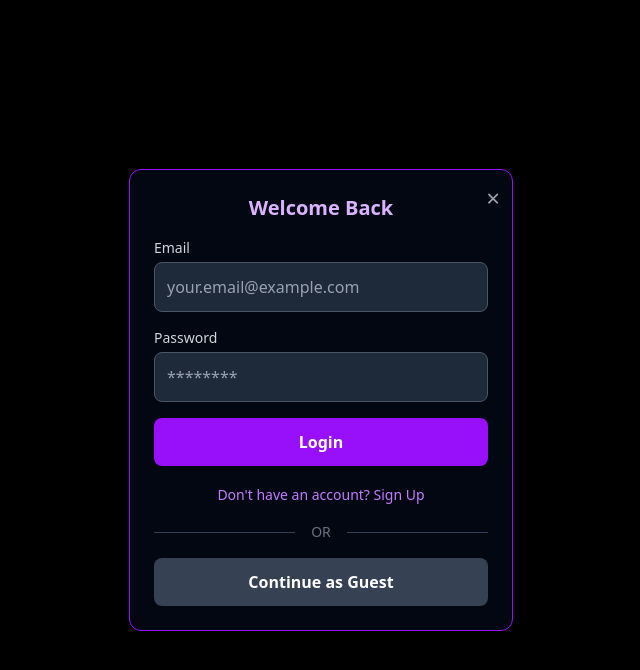
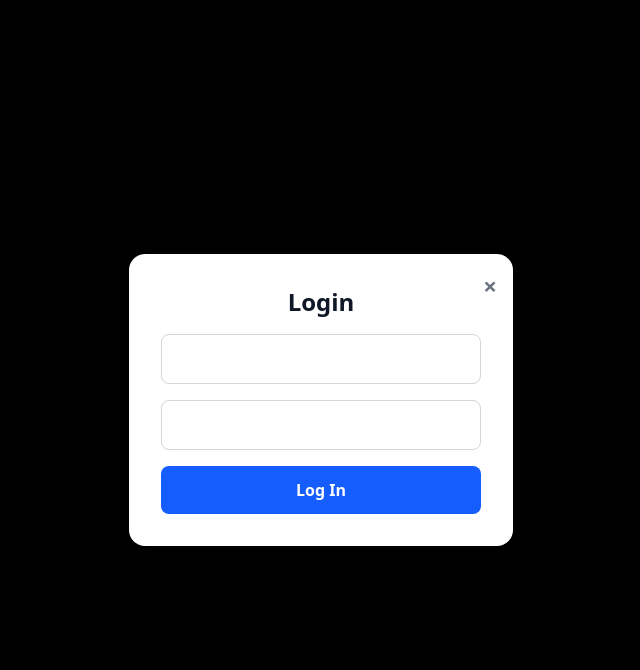
Before and after one commit to kriti-divyansha/QuizBotix, a React (Vite) app in the folder frontend/: page / in a window 1280 px wide. Both pictures are taken after a click on the button "Login". Shown: the top 670 px of the page, without its empty margins (319-959 px from the left). Built offline with nearby package versions, Linux system fonts and the light colour scheme.

Commit message:
Update Home.jsx

```diff
--- a/frontend/src/pages/Home.jsx
+++ b/frontend/src/pages/Home.jsx
@@ -1,7 +1,106 @@
 import React, { useState, useEffect, useCallback } from 'react';
 import { useLocation, useNavigate } from 'react-router-dom';
-import LoginModal from './login';
-import ProfileSidePanel from './ProfileSidePanel';
+
+// FIX: Integrated LoginModal component to make the app self-contained.
+const LoginModal = ({ onLoginSuccess, onClose }) => {
+  const [email, setEmail] = useState('');
+  const [password, setPassword] = useState('');
+  const [error, setError] = useState(null);
+
+  const handleLogin = (e) => {
+    e.preventDefault();
+    if (!email || !password) {
+      setError('Email and password are required.');
+      return;
+    }
+    setError(null);
+    // Simulate a successful login
+    const user = { email: email.toLowerCase(), name: 'QuizPlayer' };
+    localStorage.setItem('loggedInUser', JSON.stringify(user));
+    onLoginSuccess(user);
+  };
+
+  return (
+    <div className="fixed inset-0 bg-black bg-opacity-75 flex items-center justify-center z-50">
+      <div className="bg-white p-8 rounded-2xl shadow-xl max-w-sm w-full relative">
+        <button onClick={onClose} className="absolute top-4 right-4 text-gray-500 hover:text-gray-800 text-2xl font-bold transition">
+          &times;
+        </button>
+        <h2 className="text-2xl font-bold text-gray-900 mb-4 text-center">Login</h2>
+        <form onSubmit={handleLogin} className="space-y-4">
+          <input
+            type="email"
+            value={email}
+            onChange={(e) => setEmail(e.target.value)}
+            placeholder="Email"
+            className="w-full p-3 rounded-lg border border-gray-300 focus:outline-none focus:ring-2 focus:ring-indigo-500"
+          />
+          <input
+            type="password"
+            value={password}
+            onChange={(e) => setPassword(e.target.value)}
+            placeholder="Password"
+            className="w-full p-3 rounded-lg border border-gray-300 focus:outline-none focus:ring-2 focus:ring-indigo-500"
+          />
+          {error && <p className="text-red-500 text-sm text-center">{error}</p>}
+          <button
+            type="submit"
+            className="w-full bg-blue-600 hover:bg-blue-800 transition py-3 rounded-lg text-white font-semibold"
+          >
+            Log In
+          </button>
+        </form>
+      </div>
+    </div>
+  );
+};
+
+// FIX: Integrated ProfileSidePanel component to make the app self-contained.
+const ProfileSidePanel = ({ isOpen, onClose, user, quizHistory }) => {
+  if (!isOpen) return null;
+
+  return (
+    <div className="fixed inset-0 z-40">
+      <div onClick={onClose} className="absolute inset-0 bg-black bg-opacity-50"></div>
+      <div className="fixed top-0 right-0 h-full w-80 bg-gray-900 text-white shadow-lg transform transition-transform duration-300 ease-in-out">
+        <div className="flex justify-between items-center p-6 border-b border-gray-700">
+          <h2 className="text-2xl font-bold">Profile</h2>
+          <button onClick={onClose} className="text-gray-400 hover:text-white text-3xl font-bold">
+            &times;
+          </button>
+        </div>
+        <div className="p-6">
+          {user && (
+            <div className="mb-6">
+              <h3 className="text-lg font-semibold text-indigo-300">Welcome, {user.name || 'Guest'}!</h3>
+              <p className="text-sm text-gray-400">{user.email}</p>
+            </div>
+          )}
+          <div>
+            <h3 className="text-xl font-semibold mb-4 border-b pb-2 border-gray-700 text-indigo-300">Quiz History</h3>
+            {quizHistory.length > 0 ? (
+              <ul className="space-y-4">
+                {quizHistory.map((quiz, index) => (
+                  <li key={index} className="bg-gray-800 p-4 rounded-lg shadow-inner flex justify-between items-center">
+                    <div>
+                      <p className="font-medium text-lg">{quiz.topic}</p>
+                      <p className="text-sm text-gray-400">Score: {quiz.score}/{quiz.totalQuestions}</p>
+                    </div>
+                    <span className={`text-sm font-semibold px-2 py-1 rounded-full ${quiz.score / quiz.totalQuestions > 0.7 ? 'bg-green-600' : 'bg-red-600'}`}>
+                      {Math.round((quiz.score / quiz.totalQuestions) * 100)}%
+                    </span>
+                  </li>
+                ))}
+              </ul>
+            ) : (
+              <p className="text-gray-400 italic">No quiz history found. Play a quiz to see your history here!</p>
+            )}
+          </div>
+        </div>
+      </div>
+    </div>
+  );
+};
 
 const Home = () => {
   console.log('Home component rendering...');
@@ -97,7 +196,10 @@ const Home = () => {
       const res = await fetch("https://quizbotix-1.onrender.com/generate-quiz", {
         method: "POST",
         headers: { "Content-Type": "application/json" },
-     body: JSON.stringify({ topic: "java", difficulty: "easy", count: 5 }),
+        // Use the state variables for the request body
+        body: JSON.stringify({ topic, difficulty, count }),
+        // 🔑 FIX: Add 'credentials: "include"' to send the session cookie
+        credentials: 'include',
       });
 
       const data = await res.json();
@@ -251,7 +353,6 @@ const Home = () => {
       <div className="mt-20 px-6 md:px-20 py-10 bg-white text-gray-900">
         <h2 className="text-3xl font-extrabold text-center mb-10 text-blue-900">Why Choose QuizBotix?</h2>
         <div className="grid grid-cols-1 md:grid-cols-3 gap-8">
-
           {/* Card 1 */}
           <div className="bg-indigo-100 p-6 rounded-2xl shadow-lg hover:shadow-indigo-400 transition-all">
             <h3 className="text-xl font-bold mb-2">🎯 AI-Generated Quizzes</h3>
@@ -275,10 +376,8 @@ const Home = () => {
               Track your quiz attempts and performance through your own saved history, unique to your account.
             </p>
           </div>
-
         </div>
       </div>
-
     </div>
   );
 };
```
Lines whose indentation alone changed are shown as unchanged.
